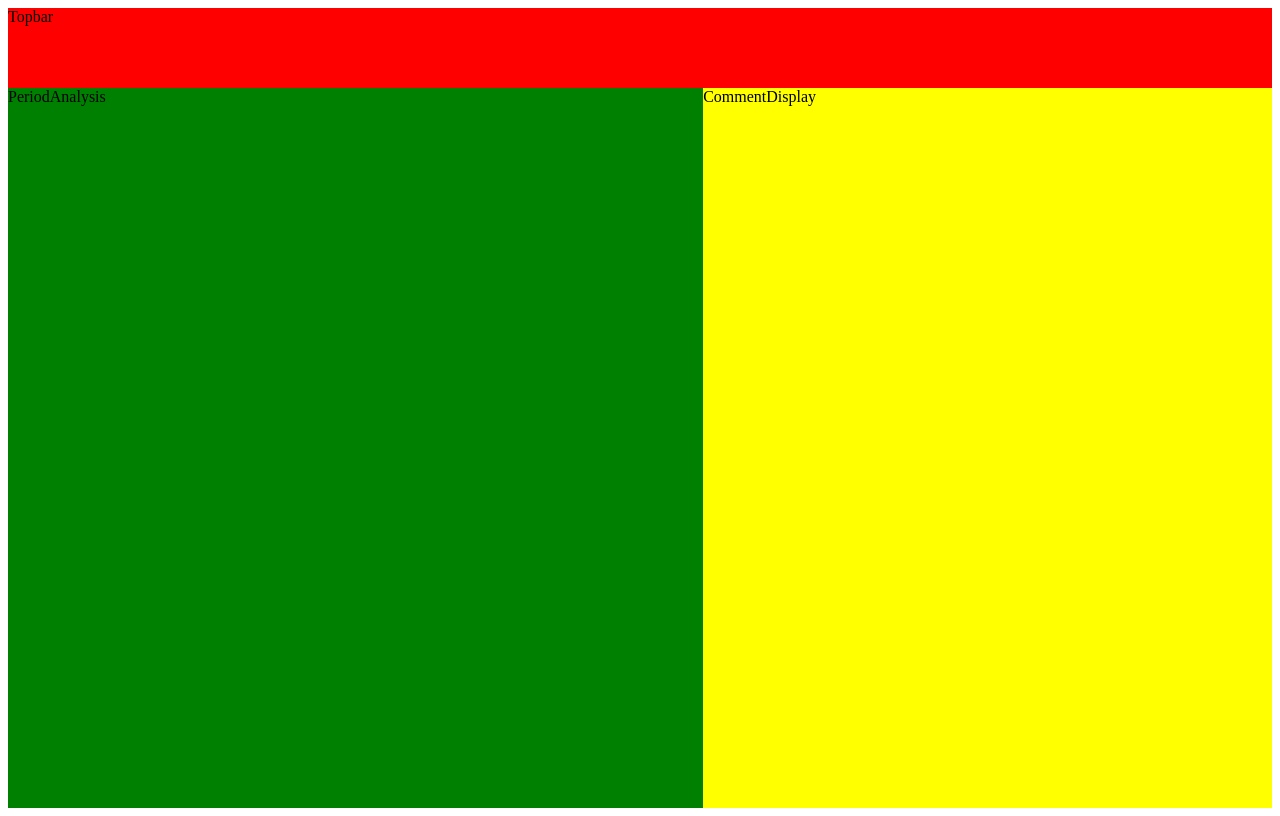
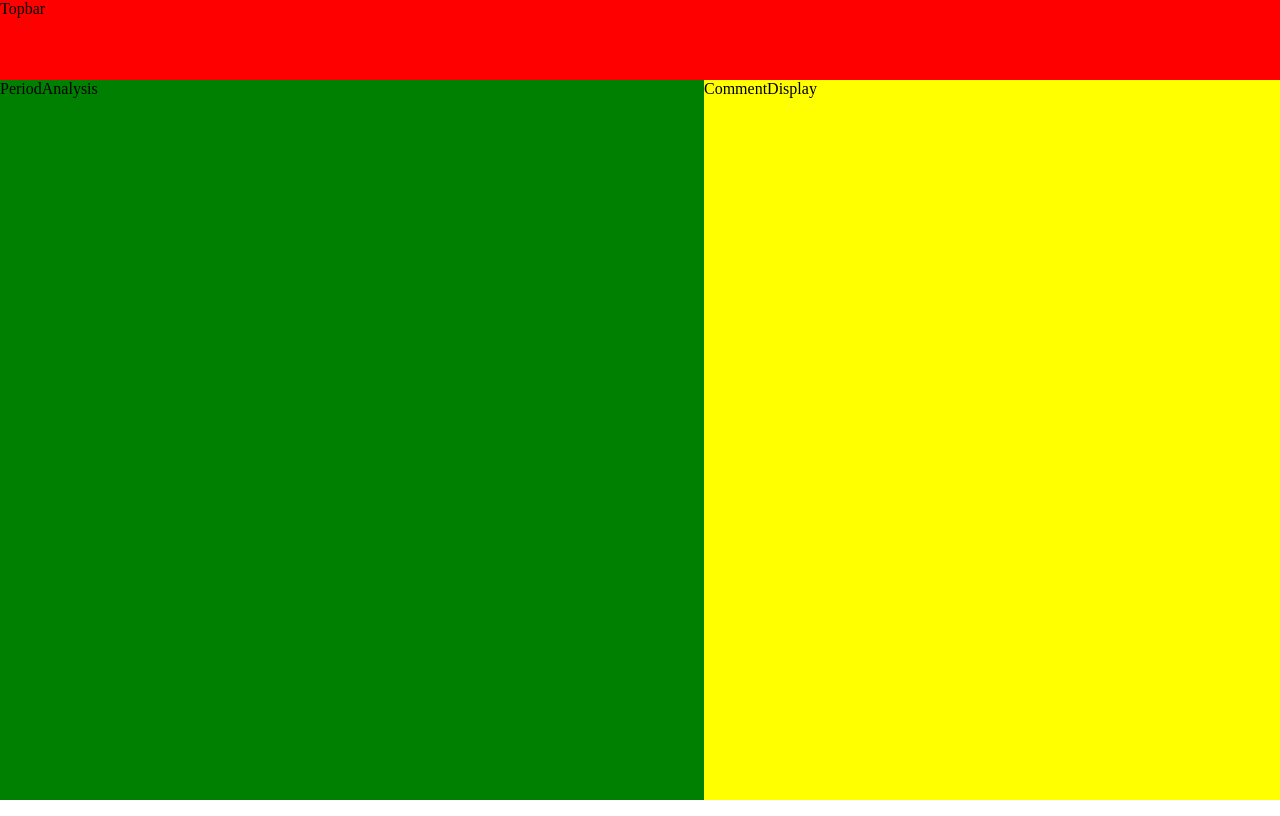
Before and after one commit to Albatross-Labs/Stovelytics, a React (Create React App) app: page / in a window 1280 px wide. Built offline with nearby package versions, Linux system fonts and the light colour scheme.

Commit message:
html body margin solved

```diff
--- a/public/index.html
+++ b/public/index.html
@@ -25,7 +25,7 @@
     -->
     <title>Stovelytics</title>
   </head>
-  <body>
+  <body style="margin: 0;">
     <div id="root"></div>
     <!--
       This HTML file is a template.
--- a/src/App.jsx
+++ b/src/App.jsx
@@ -5,6 +5,10 @@ import CommentDisplay from './section/CommentDisplay'
 import styled from "styled-components";
 
 const Sections = styled.div`
+  margin: 0;
+  padding: 0;
+  box-sizing: border-box;
+  position: relative;
   display: grid;
   height: 100vh;
   grid-template-rows: 0.1fr 0.9fr;
```
